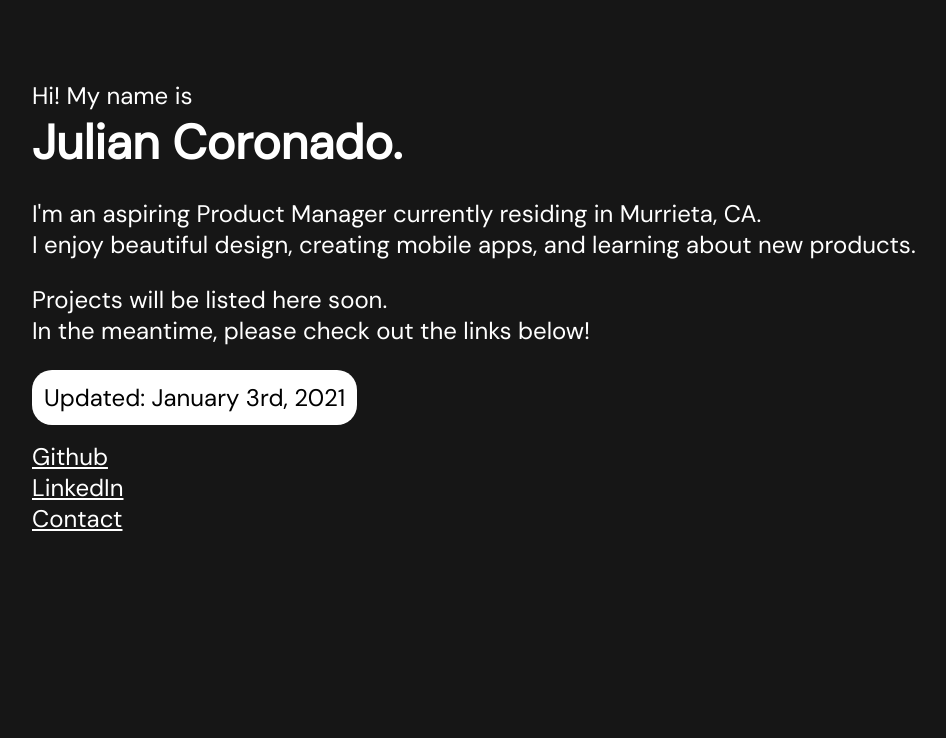
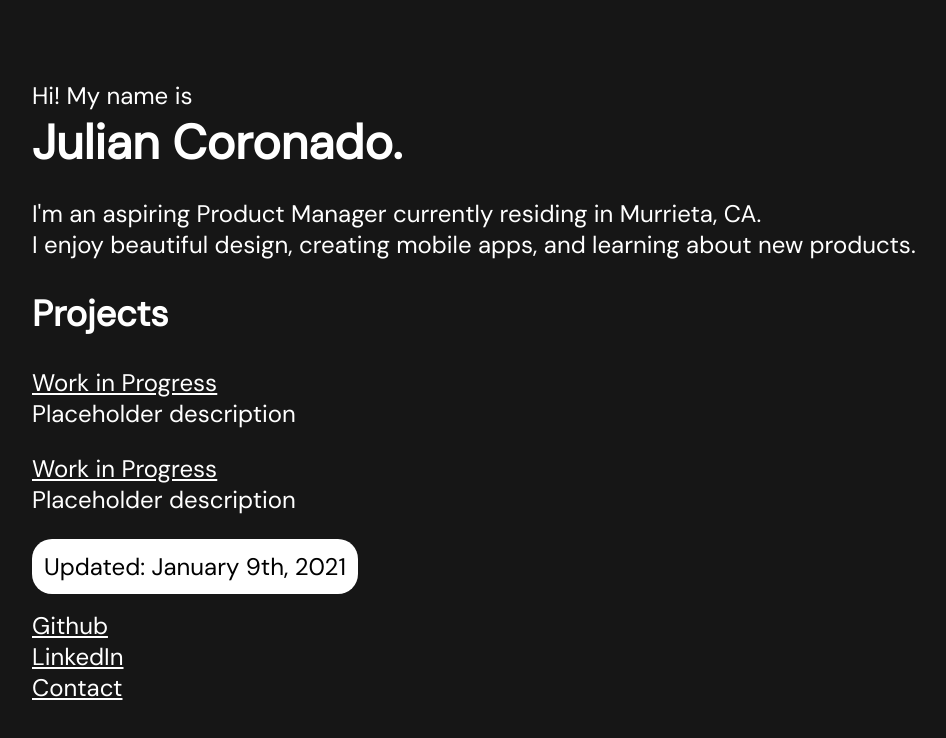
Before and after one commit to juliancoronado/jcoronado, a React (Create React App) app: page / in a window 1280 px wide. Shown: the top 738 px of the page, without its empty margins (96-1042 px from the left). Built offline with nearby package versions, Linux system fonts and the light colour scheme; a web font is replaced by a local one.

Commit message:
Adeed Project React component

```diff
--- a/src/components/App.css
+++ b/src/components/App.css
@@ -3,8 +3,7 @@ body {
 }
 
 .app {
-    font-size: 16px;
-    padding: 0 10% 10%;
+    padding: 0 10% 0 10%;
 }
 
 text span {
--- a/src/components/App.js
+++ b/src/components/App.js
@@ -4,7 +4,7 @@ import React from 'react';
 import Welcome from './Welcome';
 import Wip from './Wip';
 import Links from './Links';
-import Projects from './Projects';
+import ProjectSection from './ProjectSection';
 import AboutMe from './AboutMe';
 
 import './App.css'
@@ -15,7 +15,7 @@ function App() {
     <div className="app">
       <Welcome />
       <AboutMe />
-      <Projects />
+      <ProjectSection />
       <Wip />
       <Links />
     </div>
--- /dev/null
+++ b/src/components/Project.css
@@ -0,0 +1,15 @@
+.project {
+    font-weight: normal;
+}
+
+#title {
+    text-decoration: underline;
+}
+
+a:link {
+    color: white;
+}
+
+a:visited {
+    color: white;
+}
--- /dev/null
+++ b/src/components/Project.js
@@ -0,0 +1,14 @@
+import React from 'react';
+import './Project.css';
+
+function Project({title, description, link }) {
+    return (
+        <div className="project">
+            <text id="title"><a href = {link}>{title}</a></text><br></br>
+            <text>{description}</text>
+            <p></p>
+        </div>
+    );
+}
+
+export default Project;
--- /dev/null
+++ b/src/components/ProjectSection.css
@@ -0,0 +1,4 @@
+.projectsection {
+    color: white;
+    font-size: x-large;
+}
--- /dev/null
+++ b/src/components/ProjectSection.js
@@ -0,0 +1,17 @@
+import React from 'react';
+import './ProjectSection.css';
+import Project from './Project';
+
+function ProjectSection() {
+    return (
+        <div className="projectsection">
+            <h2>Projects</h2>
+
+            < Project title="Work in Progress" description="Placeholder description" link="/"/>
+            < Project title="Work in Progress" description="Placeholder description" link="/"/>
+
+        </div>
+    );
+}
+
+export default ProjectSection;
--- a/src/components/Projects.css
+++ /dev/null
@@ -1,4 +0,0 @@
-.projects {
-    color: white;
-    font-size: x-large;
-}
--- a/src/components/Projects.js
+++ /dev/null
@@ -1,16 +0,0 @@
-import React from 'react';
-import './Projects.css';
-
-function Projects() {
-    return (
-        <div className="projects">
-            <p>
-                Projects will be listed here soon.
-                <br></br>
-                In the meantime, please check out the links below!
-                </p>
-        </div>
-    );
-}
-
-export default Projects;
--- a/src/components/Welcome.css
+++ b/src/components/Welcome.css
@@ -7,10 +7,10 @@
     padding-top: 10vh;
   }
 
+  #greeting {
+    font-weight: normal;
+  }
+
   #nameline {
     font-size: xxx-large;
   }
-
-  #line1 {
-    font-weight: normal;
-  }
--- a/src/components/Welcome.js
+++ b/src/components/Welcome.js
@@ -4,7 +4,7 @@ import './Welcome.css';
 function Welcome() {
     return (
         <div className="welcome">
-            <text id="line1"><span>Hi! My name is</span></text>
+            <text id="greeting"><span>Hi! My name is</span></text>
             <text id="nameline"><span>Julian Coronado.</span></text>
         </div>
     );
--- a/src/components/Wip.js
+++ b/src/components/Wip.js
@@ -4,7 +4,7 @@ import './Wip.css';
 function Wip() {
     return (
         <div className="wip">
-            <text>Updated: January 3rd, 2021</text>
+            <text>Updated: January 9th, 2021</text>
         </div>
     );
 }
--- a/src/index.css
+++ b/src/index.css
@@ -3,7 +3,7 @@
     src: url('./fonts/Manrope-Regular.ttf')
 }
 
-p, text {
+p, text, h1, h2, h3, h4{
     font-family: 'Manrope', 'DM Sans', sans-serif;
 }
 
```
Also changed, not shown: 13 other files (tests, documents, lock files or other folders).
